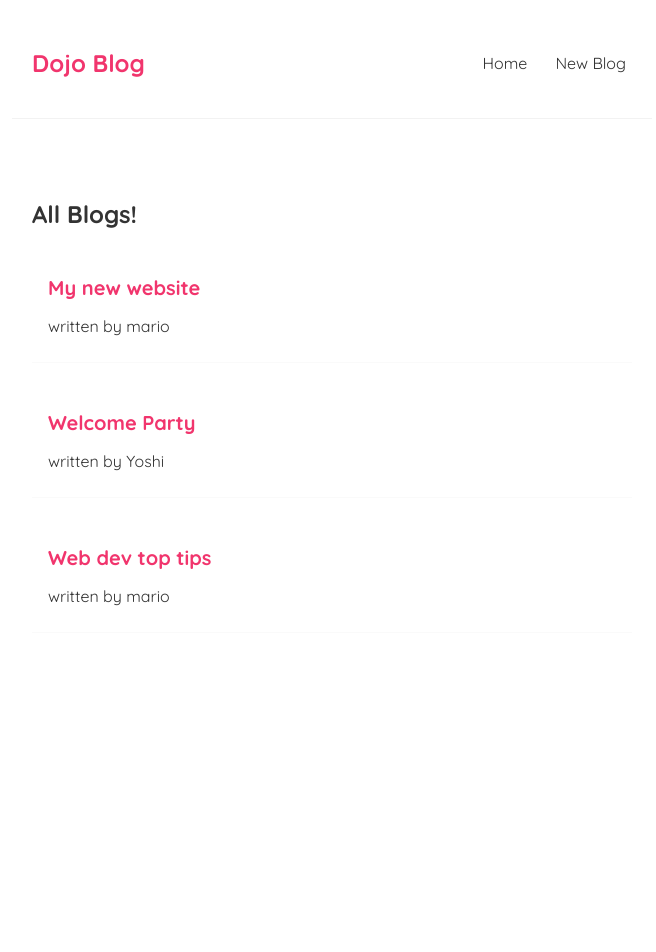
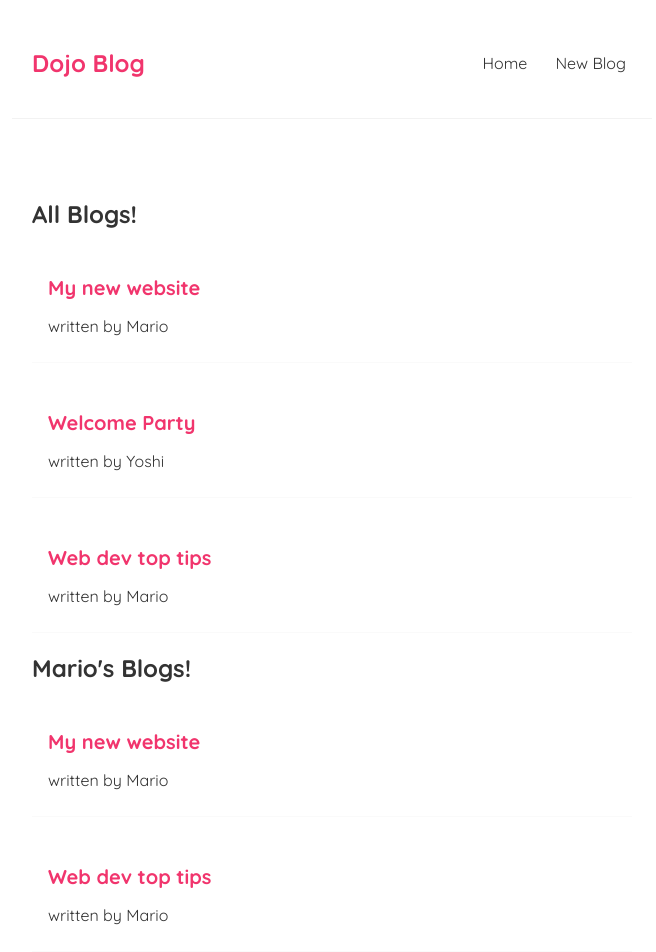
Before and after one commit to LijuJacob08/ReactLearning, a React (Create React App) app in the folder react-todo-app/: page / in a window 1280 px wide. Shown: the top 952 px of the page, without its empty margins (308-964 px from the left). Before the commit the page ends 800 px from the top, so only its background shows below. Built offline with nearby package versions, Linux system fonts and the light colour scheme; the HTML template or start-up script is replaced by a standard one.

Commit message:
lesson 12 commplete

```diff
--- a/react-todo-app/src/Home.js
+++ b/react-todo-app/src/Home.js
@@ -4,9 +4,9 @@ import BlogList from './BlogList';
 const Home = () => {
 
   const [blogs,setBlogs]= useState([
-    {title:'My new website', body: 'lorem ipsum..',author:'mario',id:1},
+    {title:'My new website', body: 'lorem ipsum..',author:'Mario',id:1},
     {title:'Welcome Party', body: 'lorem ipsum..',author:'Yoshi',id:2},
-    {title:'Web dev top tips', body: 'lorem ipsum..',author:'mario',id:3},
+    {title:'Web dev top tips', body: 'lorem ipsum..',author:'Mario',id:3},
 
   ]);
 
@@ -15,6 +15,7 @@ const Home = () => {
     return (
         <div className="home">
              <BlogList blogs ={blogs} title ="All Blogs!" />
+             <BlogList blogs ={blogs.filter((blogs)=>blogs.author==='Mario')} title ="Mario's Blogs!" />
         </div>
 
       );
```
